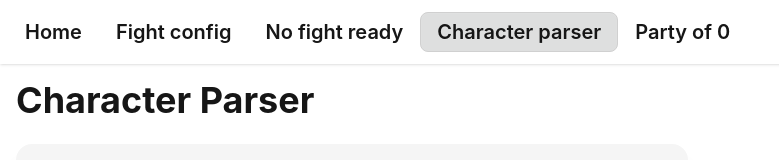
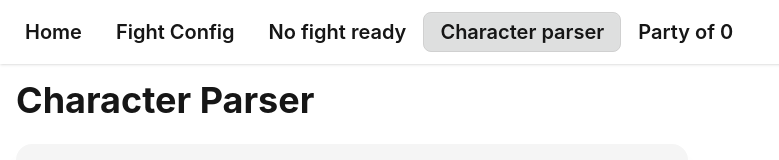
Before and after one commit to CodinFae/dnd-tools, a SvelteKit app: page /character-parser in a window 1280 px wide. Shown: the top 160 px of the page, without its empty margins (0-779 px from the left). Built offline with nearby package versions, Linux system fonts and the light colour scheme.

Commit message:
Extract a navlink

```diff
--- /dev/null
+++ b/src/lib/components/NavLink.svelte
@@ -0,0 +1,19 @@
+<script lang="ts">
+	import { page } from '$app/state';
+
+    interface Props {
+        route: string,
+        text: string
+    }
+    let {route, text} : Props = $props();
+
+	const isActive = (path: string) => {
+		return page.url.pathname === path || page.url.pathname.startsWith(path + '/');
+	};
+</script>
+
+	<a
+		class="btn text-xl btn-ghost"
+		href="{route}"
+		class:btn-active={isActive(route)}>{text}</a
+	>
--- a/src/routes/+layout.svelte
+++ b/src/routes/+layout.svelte
@@ -2,16 +2,13 @@
 	import './layout.css';
 	import favicon from '$lib/assets/favicon.svg';
 
-	import { page } from '$app/state';
 	import { partyStore } from '$lib/stores/party.store.svelte';
 	import { fightStore } from '$lib/stores/fight.store.svelte';
 	import type { Fight } from '$lib/models/fight.models';
+	import NavLink from '$lib/components/NavLink.svelte';
 
 	let { children } = $props();
 
-	const isActive = (path: string) => {
-		return page.url.pathname === path || page.url.pathname.startsWith(path + '/');
-	};
 
 	const generateFightText  = (fight: Fight) : string => {
 		switch(fight.phase){
@@ -24,30 +21,17 @@
 				return "Fight ready"
 		}
 	}
+
 </script>
 
 <svelte:head><link rel="icon" href={favicon} /></svelte:head>
 
 <nav class="navbar bg-base-100 shadow-sm">
-	<a class="btn text-xl btn-ghost" href="/" class:btn-active={isActive('/')}>Home</a>
-	<a
-		class="btn text-xl btn-ghost"
-		href="/fight-config"
-		class:btn-active={isActive('/fight-config')}>Fight config</a
-	>
-
-		<a class="btn text-xl btn-ghost" href="/fight" class:btn-active={isActive("/fight")}
-			>{generateFightText(fightStore)}</a
-		>
-	<a
-		class="btn text-xl btn-ghost"
-		href="/character-parser"
-		class:btn-active={isActive('/character-parser')}>Character parser</a
-	>
-	<a class="btn text-xl btn-ghost"
-		href="/party"
-		class:btn-active={isActive('/party')}>Party of {partyStore.length}</a>
-
+	<NavLink route="/" text="Home"></NavLink>
+	<NavLink route="/fight-config" text="Fight Config"></NavLink>
+	<NavLink route="/fight" text={generateFightText(fightStore)}></NavLink>
+	<NavLink route="/character-parser" text="Character parser"></NavLink>
+	<NavLink route="/party" text="Party of {partyStore.length}"></NavLink>
 
 </nav>
 <div class="p-4">
--- a/src/routes/character-parser/+page.svelte
+++ b/src/routes/character-parser/+page.svelte
@@ -12,6 +12,7 @@
 		const target = event.target as HTMLInputElement;
 		const files = target.files;
 
+
 		if (!files || files.length === 0) return;
 
 		loading = true;
@@ -21,6 +22,7 @@
 		try {
 			const allCharacters: PartyMember[] = [];
 
+			console.debug("Loading", files)
 			for (let i = 0; i < files.length; i++) {
 				const file = files[i];
 				const xmlString = await file.text();
```
